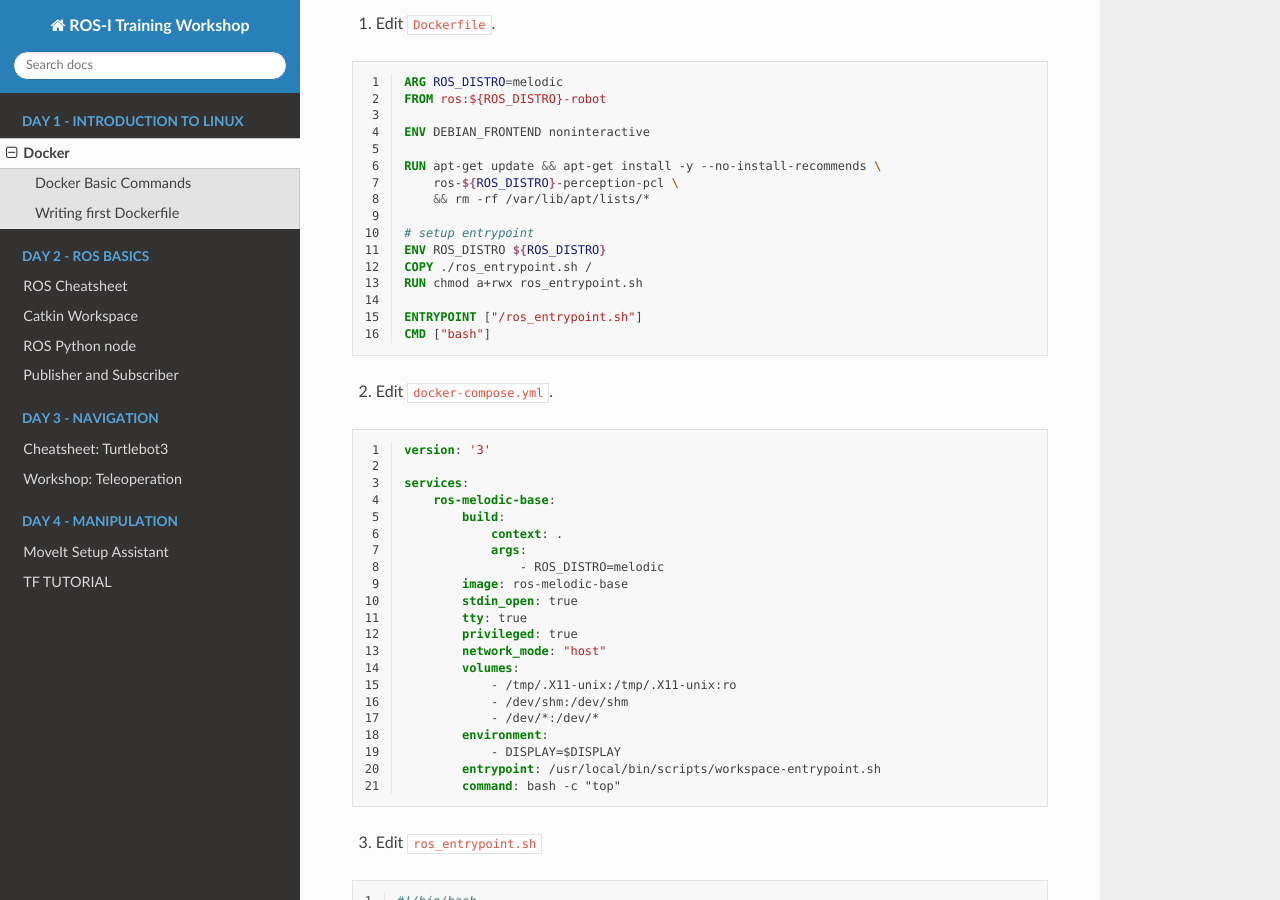
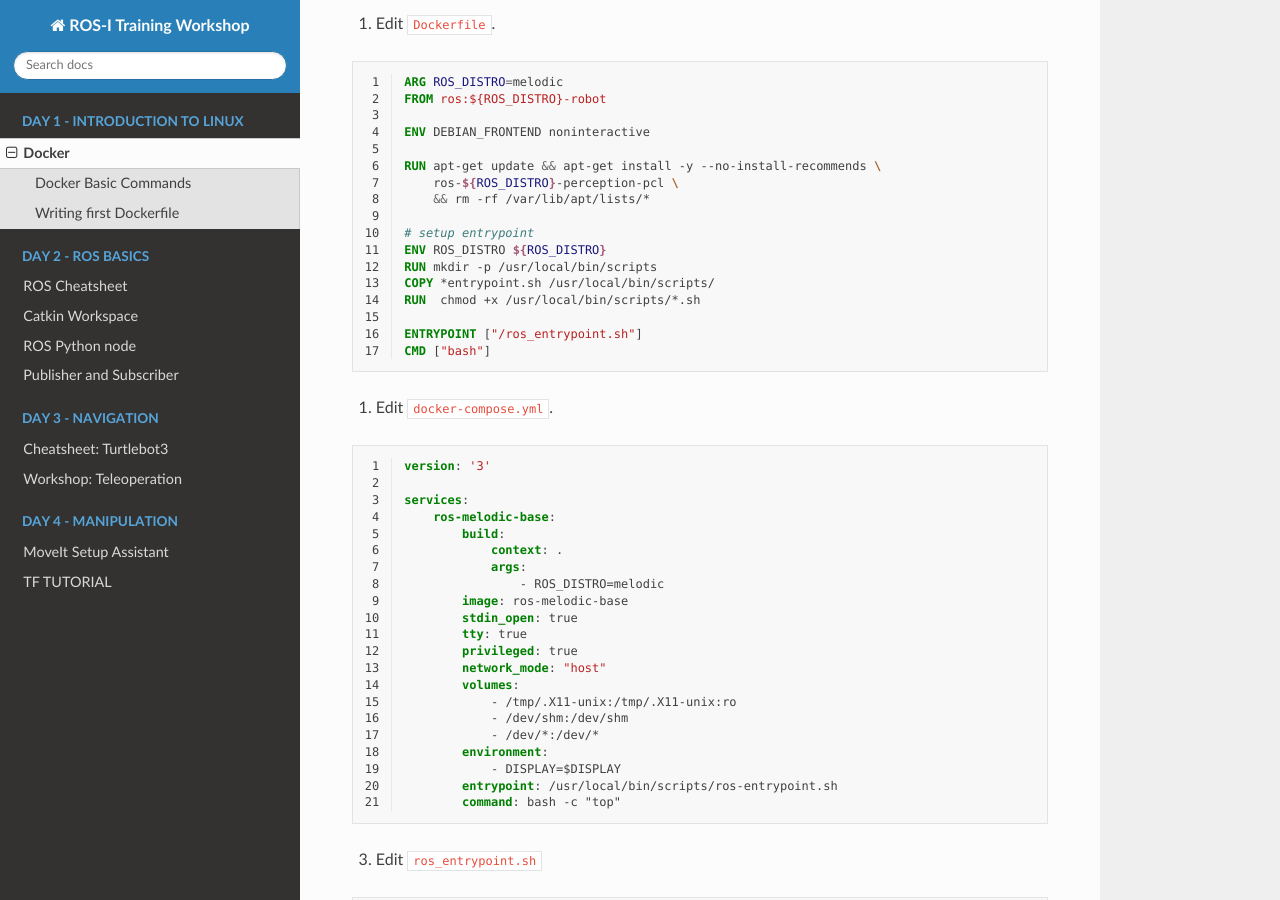
Before and after one commit to ROSinTraining/documentation, a Sphinx documentation site: the page built from workshop/source/_source/day1/docker.rst, in a window 1280 px wide and 900 px high, scrolled down 1470 px. Built offline with Sphinx 7.4.7 and the Read the Docs theme 2.0.0, drawn with Linux system fonts in a browser that asks for light colours.

Commit message:
update entrypoint mistake

```diff
--- a/workshop/source/_source/day1/docker.rst
+++ b/workshop/source/_source/day1/docker.rst
@@ -92,13 +92,14 @@ Create necessary files.
 
     # setup entrypoint
     ENV ROS_DISTRO ${ROS_DISTRO}
-    COPY ./ros_entrypoint.sh /
-    RUN chmod a+rwx ros_entrypoint.sh
+    RUN mkdir -p /usr/local/bin/scripts
+    COPY *entrypoint.sh /usr/local/bin/scripts/
+    RUN  chmod +x /usr/local/bin/scripts/*.sh
 
     ENTRYPOINT ["/ros_entrypoint.sh"]
     CMD ["bash"]
 
-2. Edit ``docker-compose.yml``.
+1. Edit ``docker-compose.yml``.
 
 .. code-block:: yaml
     :linenos:
@@ -122,7 +123,7 @@ Create necessary files.
                 - /dev/*:/dev/*
             environment:
                 - DISPLAY=$DISPLAY
-            entrypoint: /usr/local/bin/scripts/workspace-entrypoint.sh
+            entrypoint: /usr/local/bin/scripts/ros-entrypoint.sh
             command: bash -c "top"
 
 3. Edit ``ros_entrypoint.sh``
```
